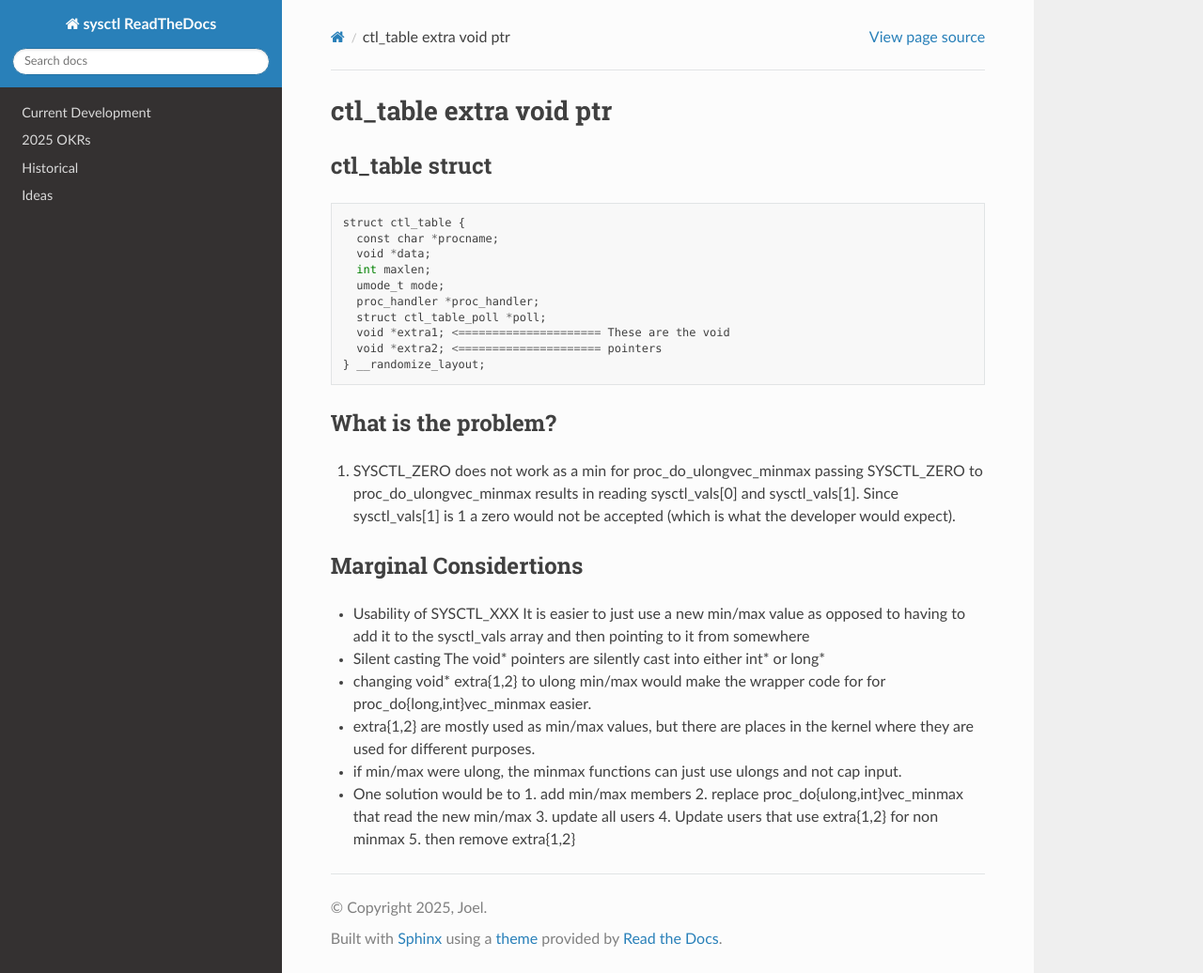
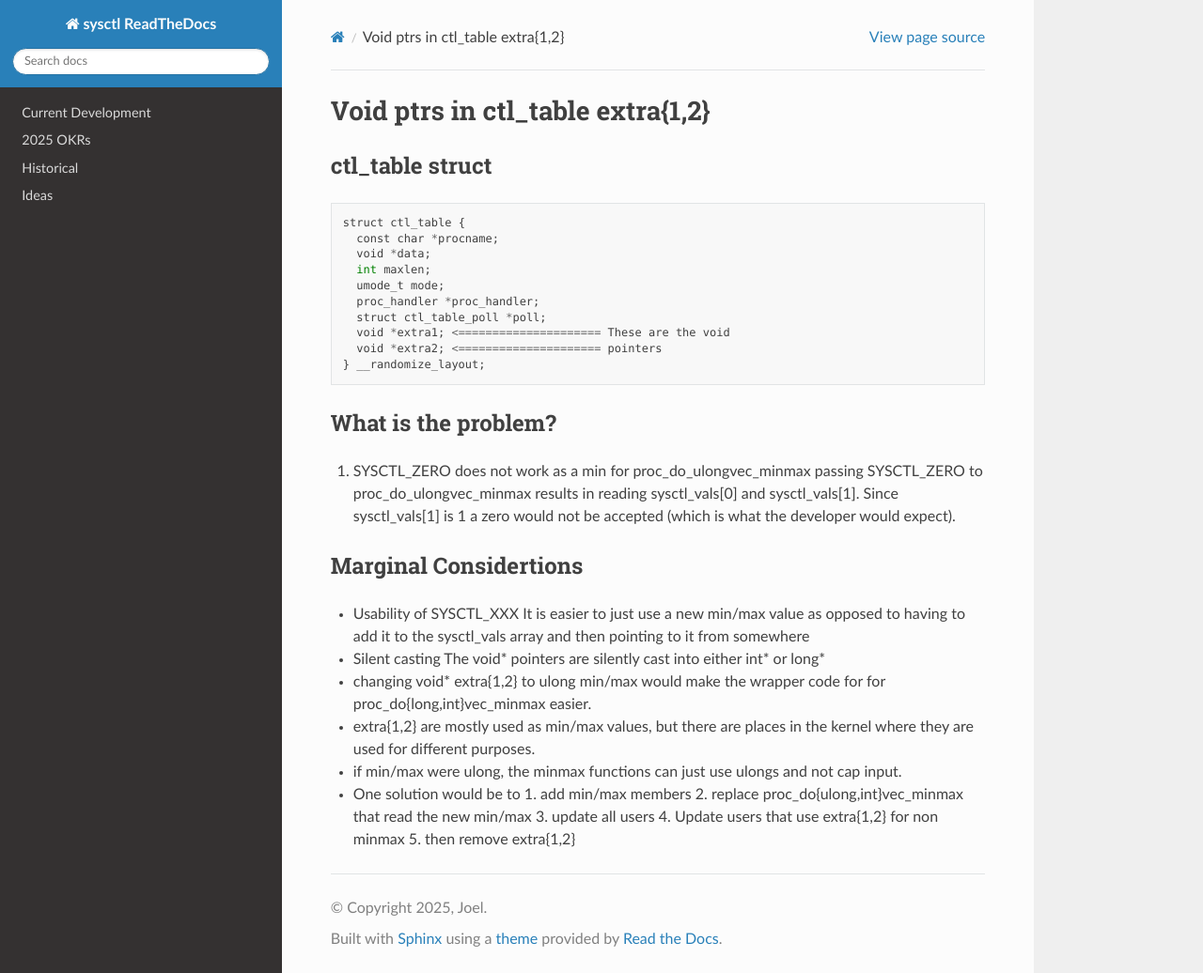
Before and after one commit to Joelgranados/sysctl_dev_rtd, a Sphinx documentation site: the page built from docs/ctltable_void_ptrs.rst, in a window 1280 px wide and 1036 px high. Shown: the whole window at 94% size. Built offline with Sphinx 7.4.7 and the Read the Docs theme 3.1.0, drawn with Linux system fonts in a browser that asks for light colours.

```diff
--- a/docs/ctltable_void_ptrs.rst
+++ b/docs/ctltable_void_ptrs.rst
@@ -1,6 +1,8 @@
-========================
-ctl_table extra void ptr
-========================
+================================
+Void ptrs in ctl_table extra{1,2}
+================================
+
+.. _extra void ptr:
 
 ctl_table struct
 ================
```
Also changed, not shown: docs/current.rst (+2 -41 lines), docs/release.rst (added, +42 -0 lines).
